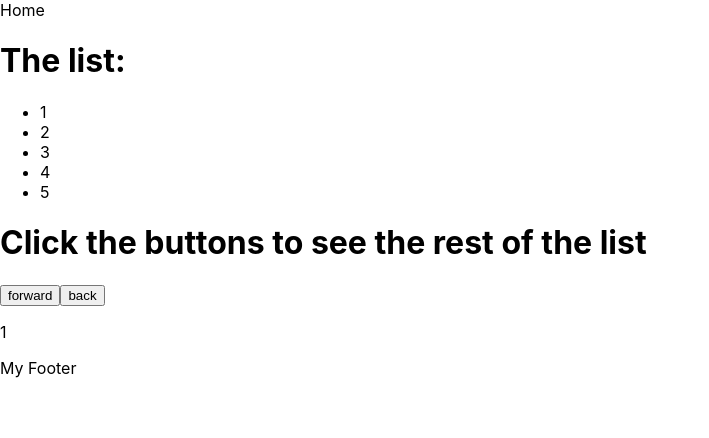
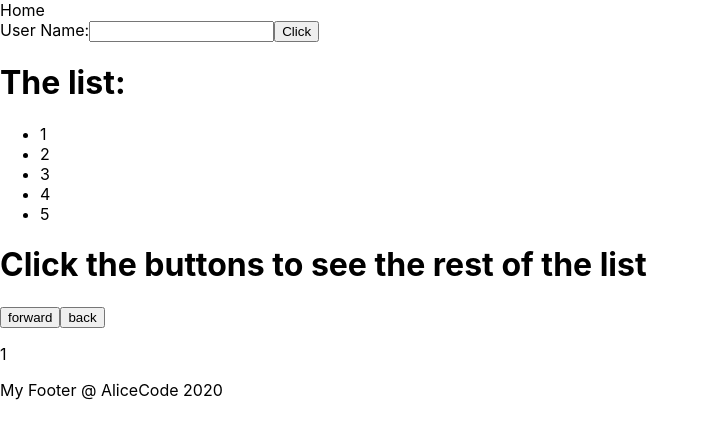
Before and after one commit to sofia200408/RishonMuseum, a React (Create React App) app: page / in a window 1280 px wide. Shown: the top 438 px of the page, without its empty margins (0-709 px from the left). Built offline with nearby package versions, Linux system fonts and the light colour scheme.

Commit message:
add home file

```diff
--- a/package.json
+++ b/package.json
@@ -6,6 +6,7 @@
     "cra-template": "1.0.2",
     "react": "^16.12.0",
     "react-dom": "^16.12.0",
+    "react-router-dom": "^5.1.2",
     "react-scripts": "3.4.0"
   },
   "scripts": {
--- a/src/App.js
+++ b/src/App.js
@@ -1,18 +1,22 @@
 import React, {Component} from 'react';
+import { BrowserRouter } from "react-router-dom";
 import Header from './components/header.js';
 import Footer from './components/footer.js';
 import Content from './components/content.js';
-
+import Home from './components/home.js';
 
 class App extends Component
 {
   render(){
     return(
+    <BrowserRouter>
       <div>
         <Header />
+        <Home />
         <Content />
         <Footer />
       </div>
+    </BrowserRouter>
     );
   }
 }
--- a/src/components/footer.js
+++ b/src/components/footer.js
@@ -4,7 +4,7 @@ class Footer extends Component{
     render(){
         return (
             <div>
-                My Footer
+                My Footer @ AliceCode 2020
             </div>
         );
     }
--- /dev/null
+++ b/src/components/home.js
@@ -0,0 +1,34 @@
+import React, {Component} from 'react';
+
+class Home extends Component
+{
+    constructor(props){
+        super(props);
+        this.handleChange=this.handleChange.bind(this);
+
+        this.state={
+            value:''
+        };
+    }
+    handleChange(event){
+        this.setState({
+            value: event.target.value
+        });
+    }
+
+    render(){
+        return(
+        <form>
+            <label>
+                User Name:
+                <input type="text" value={this.state.value} onChange={this.handleChange}/>
+            </label>
+            <button onClick={this.handleClick}>Click</button>
+        </form>
+        )
+    }
+}
+
+export default Home;
+
+//handleclick function-username change place to header file and display content file
```
Also changed, not shown: 1 other file (tests, documents, lock files or other folders).
